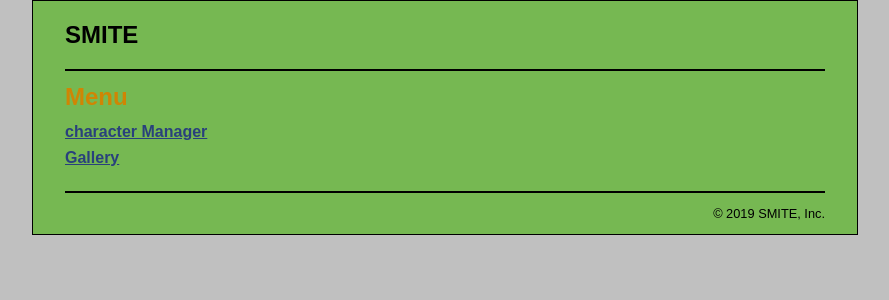
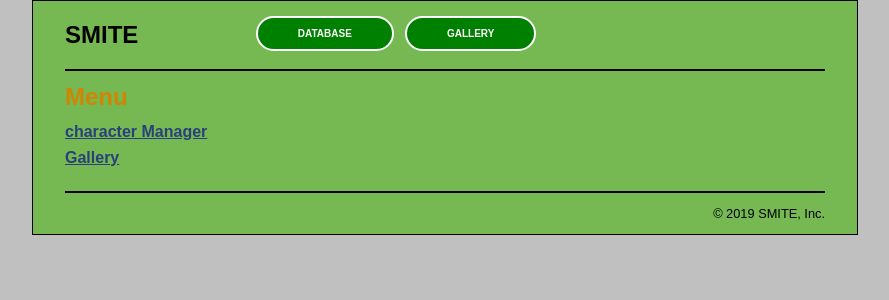
Before and after one commit to ThomasMckeown/mvc, a PHP site: page /index.php in a window 1280 px wide; the page is wider, and only the part inside the window is pictured. Shown: the top 300 px of that part, without its empty margins (195-1084 px from the left). Run offline with PHP 8.4, Linux system fonts and the light colour scheme.

Commit message:
Added a navigation bar to make it easier to go from the index page to the gallery and back as well as to the character_list.php page

```diff
--- a/view/header.php
+++ b/view/header.php
@@ -9,3 +9,12 @@
 <!-- the body section -->
 <body>
 <header><h1>SMITE</h1></header>
+
+ <nav class="topNav">
+            <center>
+                <ul style="list-style-type: none">
+                    <li><i class="fas fa-ellipsis-v" style="color: #3090C7"></i>&nbsp;<a class="active" href="index.php?action=list_characters"><div id="geosansN">DATABASE</div></a>&nbsp;&nbsp;&nbsp;</li>
+                    <li><i class="fas fa-ellipsis-v" style="color: #3090C7"></i>&nbsp;<a  class="active" href="gallery.php"><div id="geosansN">GALLERY</div></a>&nbsp;&nbsp;&nbsp;</li>
+                </ul>
+            </center>
+        </nav>
```
